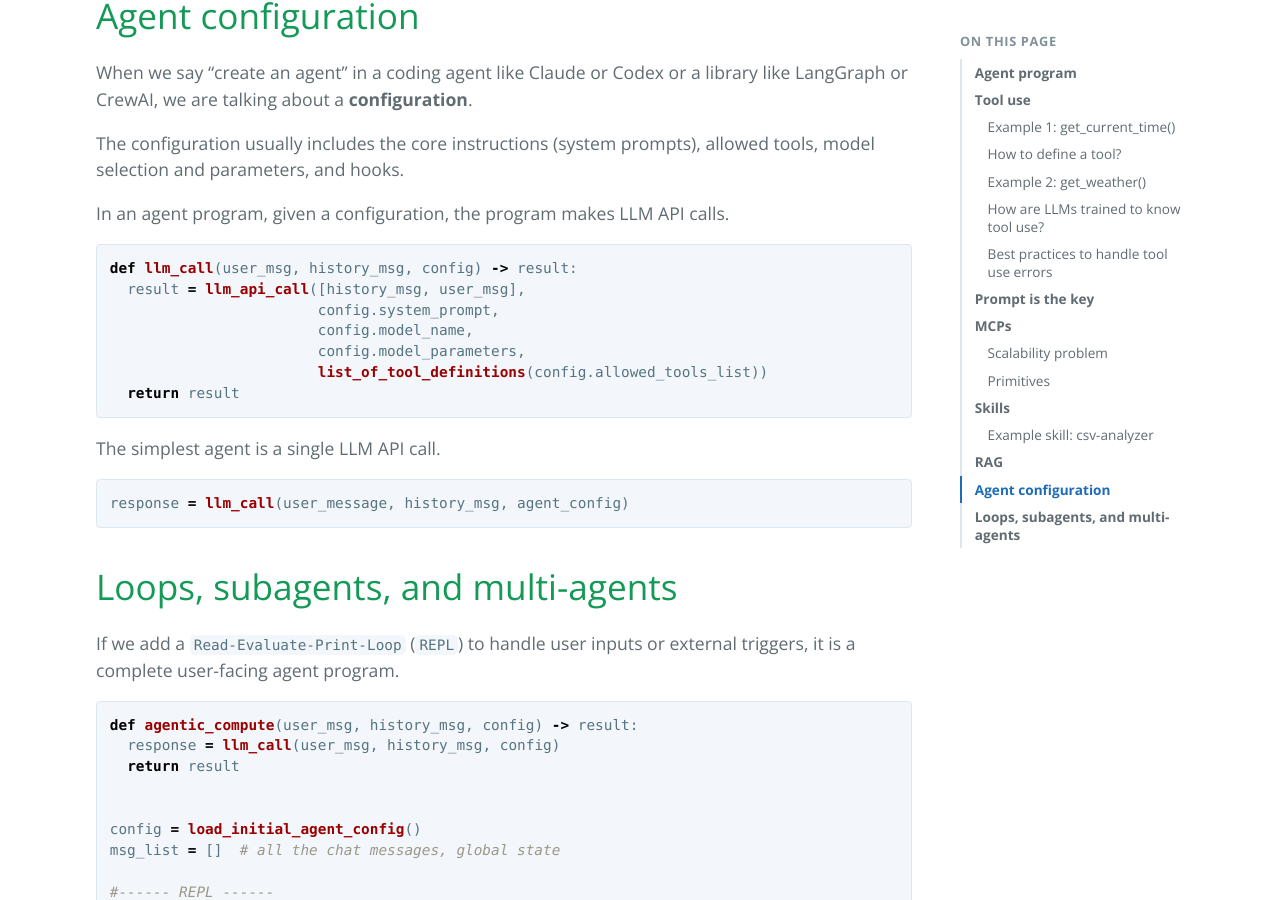
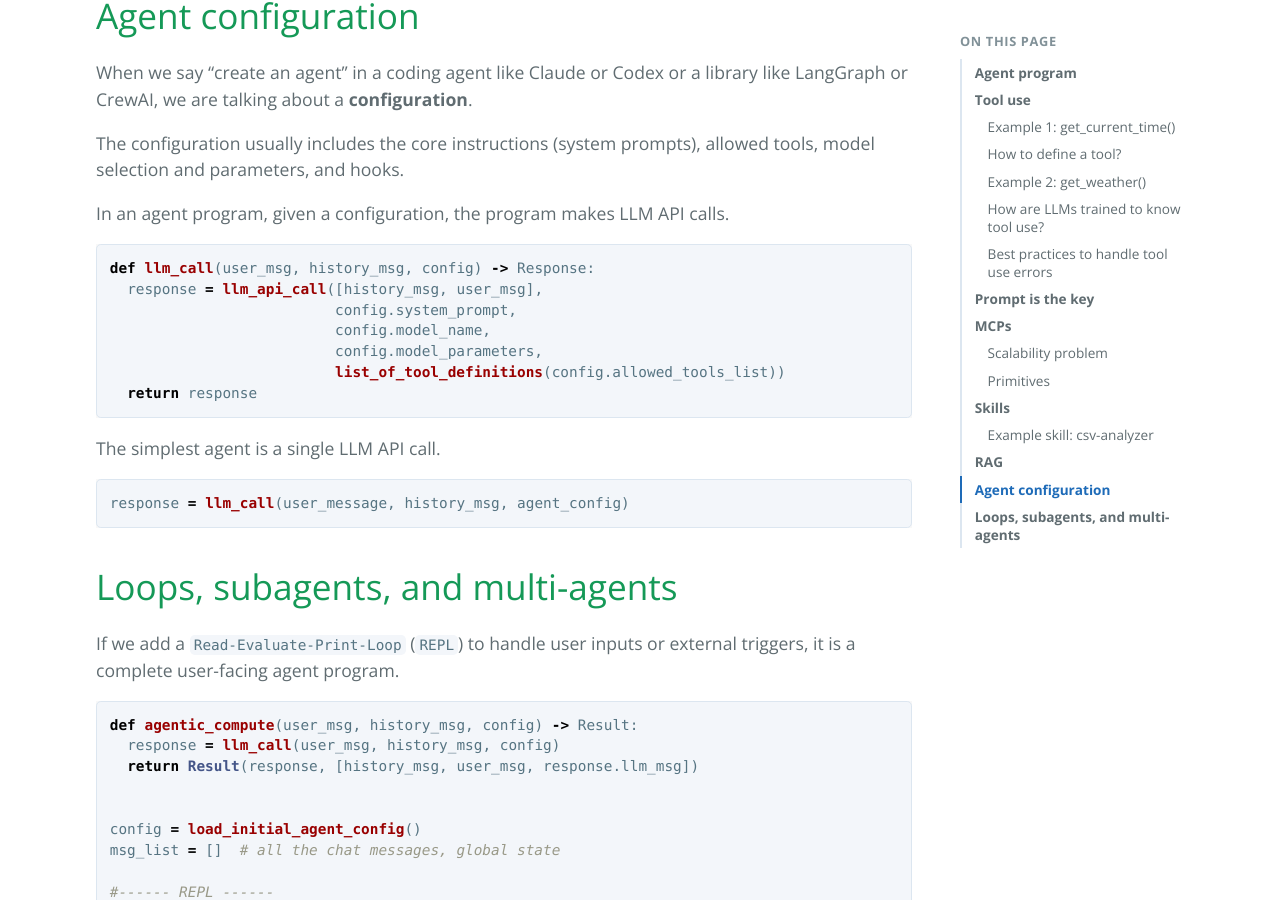
Before and after one commit to rui-r-duan/blog, a Jekyll site: the page built from _posts/2026-09-16-ai-agents.md, in a window 1280 px wide and 900 px high, scrolled down 15627 px. Built offline with Jekyll 4.4.1, drawn with Linux system fonts in a browser that asks for light colours.

Commit message:
Fix code errors

````diff
--- a/_posts/2026-09-16-ai-agents.md
+++ b/_posts/2026-09-16-ai-agents.md
@@ -557,13 +557,13 @@ prompts), allowed tools, model selection and parameters, and hooks.
 In an agent program, given a configuration, the program makes LLM API calls.
 
 ```python
-def llm_call(user_msg, history_msg, config) -> result:
-  result = llm_api_call([history_msg, user_msg],
-                        config.system_prompt,
-                        config.model_name,
-                        config.model_parameters,
-                        list_of_tool_definitions(config.allowed_tools_list))
-  return result
+def llm_call(user_msg, history_msg, config) -> Response:
+  response = llm_api_call([history_msg, user_msg],
+                          config.system_prompt,
+                          config.model_name,
+                          config.model_parameters,
+                          list_of_tool_definitions(config.allowed_tools_list))
+  return response
 ```
 
 The simplest agent is a single LLM API call.
@@ -578,9 +578,9 @@ If we add a `Read-Evaluate-Print-Loop` (`REPL`) to handle user inputs
 or external triggers, it is a complete user-facing agent program.
 
 ```python
-def agentic_compute(user_msg, history_msg, config) -> result:
+def agentic_compute(user_msg, history_msg, config) -> Result:
   response = llm_call(user_msg, history_msg, config)
-  return result
+  return Result(response, [history_msg, user_msg, response.llm_msg])
 
 
 config = load_initial_agent_config()
````
